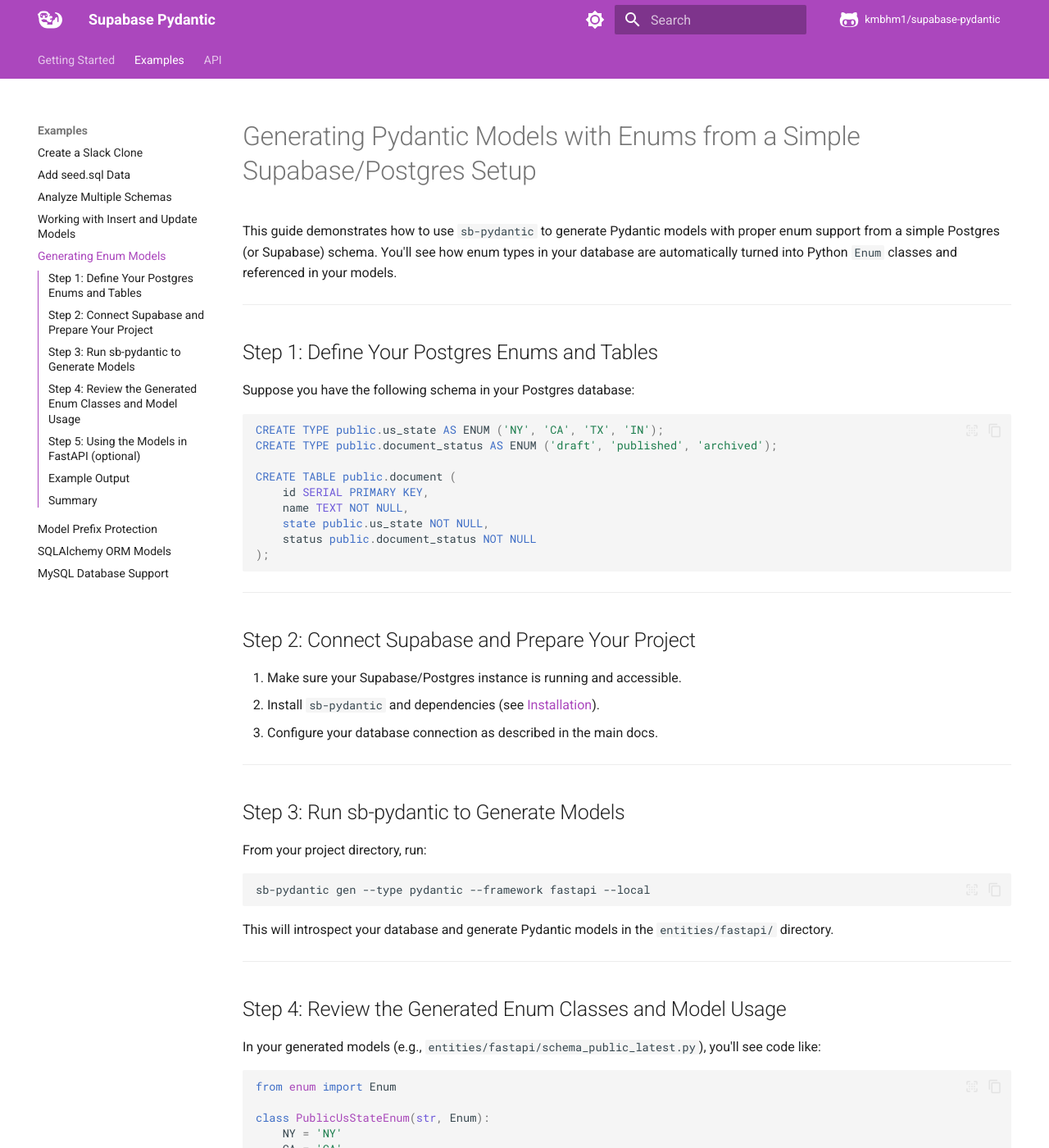
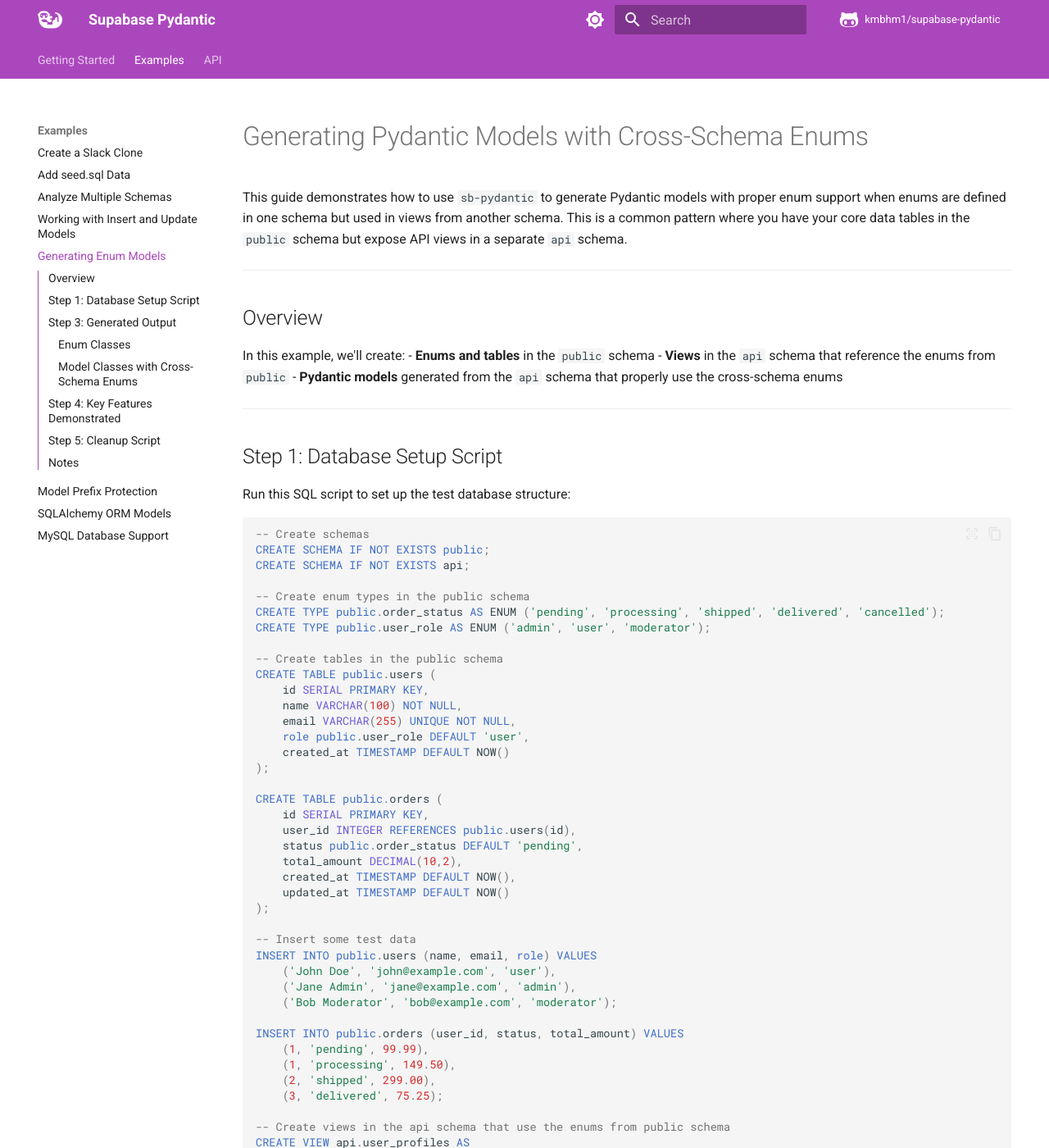
Before and after one commit to kmbhm1/supabase-pydantic, an MkDocs documentation site: the page built from docs/examples/enum-model-generation.md, in a window 1280 px wide and 1400 px high. Shown: the whole window at 82% size. Built offline with MkDocs 1.6.1 and Material for MkDocs 9.7.7, drawn with Linux system fonts in a browser that asks for light colours; comment, search, counter and statistics services are not loaded; some of the changed text lies outside the part shown.

Commit message:
fix: modify enum type generation and views in schema marshaling to be namespace independent

````diff
--- a/docs/examples/enum-model-generation.md
+++ b/docs/examples/enum-model-generation.md
@@ -1,105 +1,192 @@
-# Generating Pydantic Models with Enums from a Simple Supabase/Postgres Setup
+# Generating Pydantic Models with Cross-Schema Enums
 
-This guide demonstrates how to use `sb-pydantic` to generate Pydantic models with proper enum support from a simple Postgres (or Supabase) schema. You'll see how enum types in your database are automatically turned into Python `Enum` classes and referenced in your models.
+This guide demonstrates how to use `sb-pydantic` to generate Pydantic models with proper enum support when enums are defined in one schema but used in views from another schema. This is a common pattern where you have your core data tables in the `public` schema but expose API views in a separate `api` schema.
 
 ---
 
-## Step 1: Define Your Postgres Enums and Tables
+## Overview
 
-Suppose you have the following schema in your Postgres database:
+In this example, we'll create:
+- **Enums and tables** in the `public` schema
+- **Views** in the `api` schema that reference the enums from `public`
+- **Pydantic models** generated from the `api` schema that properly use the cross-schema enums
+
+---
+
+## Step 1: Database Setup Script
+
+Run this SQL script to set up the test database structure:
 
 ```sql
-CREATE TYPE public.us_state AS ENUM ('NY', 'CA', 'TX', 'IN');
-CREATE TYPE public.document_status AS ENUM ('draft', 'published', 'archived');
+-- Create schemas
+CREATE SCHEMA IF NOT EXISTS public;
+CREATE SCHEMA IF NOT EXISTS api;
 
-CREATE TABLE public.document (
+-- Create enum types in the public schema
+CREATE TYPE public.order_status AS ENUM ('pending', 'processing', 'shipped', 'delivered', 'cancelled');
+CREATE TYPE public.user_role AS ENUM ('admin', 'user', 'moderator');
+
+-- Create tables in the public schema
+CREATE TABLE public.users (
     id SERIAL PRIMARY KEY,
-    name TEXT NOT NULL,
-    state public.us_state NOT NULL,
-    status public.document_status NOT NULL
+    name VARCHAR(100) NOT NULL,
+    email VARCHAR(255) UNIQUE NOT NULL,
+    role public.user_role DEFAULT 'user',
+    created_at TIMESTAMP DEFAULT NOW()
 );
+
+CREATE TABLE public.orders (
+    id SERIAL PRIMARY KEY,
+    user_id INTEGER REFERENCES public.users(id),
+    status public.order_status DEFAULT 'pending',
+    total_amount DECIMAL(10,2),
+    created_at TIMESTAMP DEFAULT NOW(),
+    updated_at TIMESTAMP DEFAULT NOW()
+);
+
+-- Insert some test data
+INSERT INTO public.users (name, email, role) VALUES
+    ('John Doe', 'john@example.com', 'user'),
+    ('Jane Admin', 'jane@example.com', 'admin'),
+    ('Bob Moderator', 'bob@example.com', 'moderator');
+
+INSERT INTO public.orders (user_id, status, total_amount) VALUES
+    (1, 'pending', 99.99),
+    (1, 'processing', 149.50),
+    (2, 'shipped', 299.00),
+    (3, 'delivered', 75.25);
+
+-- Create views in the api schema that use the enums from public schema
+CREATE VIEW api.user_profiles AS
+SELECT
+    id,
+    name,
+    email,
+    role,  -- This uses public.user_role enum
+    created_at
+FROM public.users;
+
+CREATE VIEW api.order_summary AS
+SELECT
+    o.id,
+    o.status,  -- This uses public.order_status enum
+    o.total_amount,
+    u.name as customer_name,
+    u.email as customer_email,
+    o.created_at
+FROM public.orders o
+JOIN public.users u ON o.user_id = u.id;
+
+-- Create a view with array of enums to test array handling
+CREATE VIEW api.order_status_options AS
+SELECT
+    ARRAY['pending', 'processing', 'shipped', 'delivered', 'cancelled']::public.order_status[] as available_statuses,
+    'Order Status Options' as description;
 ```
 
 ---
 
-## Step 2: Connect Supabase and Prepare Your Project
+```bash
+sb-pydantic gen --type pydantic --framework fastapi --local --schema public --schema api
+```
 
-1. Make sure your Supabase/Postgres instance is running and accessible.
-2. Install `sb-pydantic` and dependencies (see [Installation](../getting-started/installation.md)).
-3. Configure your database connection as described in the main docs.
+This command generates models for both the `public` and `api` schemas, allowing the cross-schema enum references to be properly resolved.
 
 ---
 
-## Step 3: Run sb-pydantic to Generate Models
+## Step 3: Generated Output
 
-From your project directory, run:
+The command will generate a file `schema_api_latest.py` that includes:
 
-```sh
-sb-pydantic gen --type pydantic --framework fastapi --local
+### Enum Classes
+Notice how the enums are prefixed with their schema name:
+
+```python
+class PublicOrderStatusEnum(str, Enum):
+    PENDING = 'pending'
+    PROCESSING = 'processing'
+    SHIPPED = 'shipped'
+    DELIVERED = 'delivered'
+    CANCELLED = 'cancelled'
+
+class PublicUserRoleEnum(str, Enum):
+    ADMIN = 'admin'
+    USER = 'user'
+    MODERATOR = 'moderator'
 ```
 
-This will introspect your database and generate Pydantic models in the `entities/fastapi/` directory.
-
----
-
-## Step 4: Review the Generated Enum Classes and Model Usage
-
-In your generated models (e.g., `entities/fastapi/schema_public_latest.py`), you'll see code like:
+### Model Classes with Cross-Schema Enums
+The views from the `api` schema properly reference enums from the `public` schema:
 
 ```python
-from enum import Enum
+class UserProfilesBaseSchema(CustomModel):
+    """UserProfiles Base Schema."""
 
-class PublicUsStateEnum(str, Enum):
-    NY = 'NY'
-    CA = 'CA'
-    TX = 'TX'
-    IN_ = 'IN'  # 'IN' is a Python reserved keyword, so an underscore is appended
+    created_at: datetime.datetime | None = Field(default=None)
+    email: str | None = Field(default=None)
+    id: int | None = Field(default=None)
+    name: str | None = Field(default=None)
+    role: PublicUserRoleEnum | None = Field(default=None)  # Cross-schema enum!
 
-class PublicDocumentStatusEnum(str, Enum):
-    DRAFT = 'draft'
-    PUBLISHED = 'published'
-    ARCHIVED = 'archived'
+class OrderSummaryBaseSchema(CustomModel):
+    """OrderSummary Base Schema."""
 
-class Document(BaseModel):
-    id: int
-    name: str
-    state: PublicUsStateEnum
-    status: PublicDocumentStatusEnum
-```
+    created_at: datetime.datetime | None = Field(default=None)
+    customer_email: str | None = Field(default=None)
+    customer_name: str | None = Field(default=None)
+    id: int | None = Field(default=None)
+    status: PublicOrderStatusEnum | None = Field(default=None)  # Cross-schema enum!
+    total_amount: Decimal | None = Field(default=None)
 
-Notice how the column types for `state` and `status` are now the correct enum classes, not just `str`.
+class OrderStatusOptionsBaseSchema(CustomModel):
+    """OrderStatusOptions Base Schema."""
 
----
-
-## Step 5: Using the Models in FastAPI (optional)
-
-You can now use these models directly in your FastAPI endpoints, with full enum validation:
-
-```python
-@app.post('/documents')
-def create_document(doc: Document):
-    # doc.state and doc.status are enum members, e.g., PublicUsStateEnum.NY
-    ...
+    available_statuses: list[PublicOrderStatusEnum] | None = Field(default=None)  # Array of enums!
+    description: str | None = Field(default=None)
 ```
 
 ---
 
-## Example Output
+## Step 4: Key Features Demonstrated
 
-When you POST JSON like this:
+This example showcases several important features:
 
-```json
-{
-  "name": "My Doc",
-  "state": "CA",
-  "status": "published"
-}
-```
-
-FastAPI and Pydantic will automatically validate the enum fields and return errors for invalid values.
+1. **Cross-Schema Enum Discovery**: Enums defined in `public` are properly detected and used in `api` views
+2. **Schema-Prefixed Naming**: Enum classes are named `PublicOrderStatusEnum` to indicate their origin schema
+3. **Array Support**: The `available_statuses` field shows proper handling of enum arrays
+4. **View Support**: Database views are treated the same as tables for model generation
 
 ---
 
-## Summary
+## Step 5: Cleanup Script
 
-With `sb-pydantic`, your Pydantic models will always use the correct enum types, matching your database schema exactly. This improves type safety, validation, and code clarity.
+When you're done testing, run this cleanup script:
+
+```sql
+-- Drop views in the api schema
+DROP VIEW IF EXISTS api.order_status_options;
+DROP VIEW IF EXISTS api.order_summary;
+DROP VIEW IF EXISTS api.user_profiles;
+
+-- Drop tables in the public schema (this will cascade to dependent objects)
+DROP TABLE IF EXISTS public.orders CASCADE;
+DROP TABLE IF EXISTS public.users CASCADE;
+
+-- Drop enum types in the public schema
+DROP TYPE IF EXISTS public.order_status CASCADE;
+DROP TYPE IF EXISTS public.user_role CASCADE;
+
+-- Drop the api schema (if it was created just for testing)
+DROP SCHEMA IF EXISTS api CASCADE;
+```
+
+---
+
+## Notes
+
+- **Schema Prefixing**: Notice how enum classes are prefixed with their origin schema (`PublicOrderStatusEnum`) to avoid naming conflicts
+- **Cross-Schema References**: Views in the `api` schema can seamlessly use enums defined in the `public` schema
+- **Array Handling**: Enum arrays are properly typed as `list[EnumType]`
+- **Backward Compatibility**: This feature works alongside existing single-schema setups without any breaking changes
+
+This cross-schema enum support makes it easy to maintain clean separation between your data layer (`public`) and API layer (`api`) while still getting full type safety in your Pydantic models.
````
Also changed, not shown: 4 other files.
